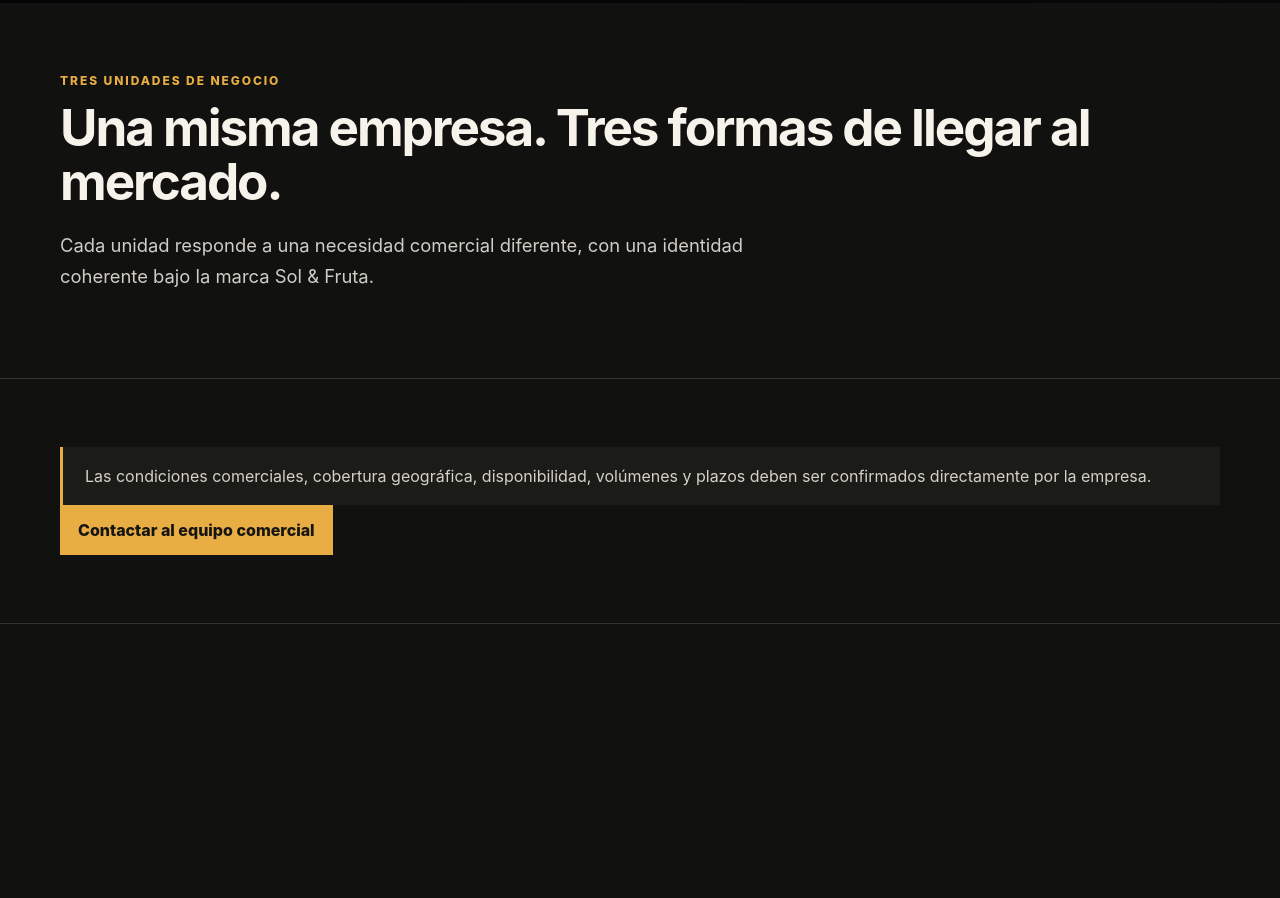
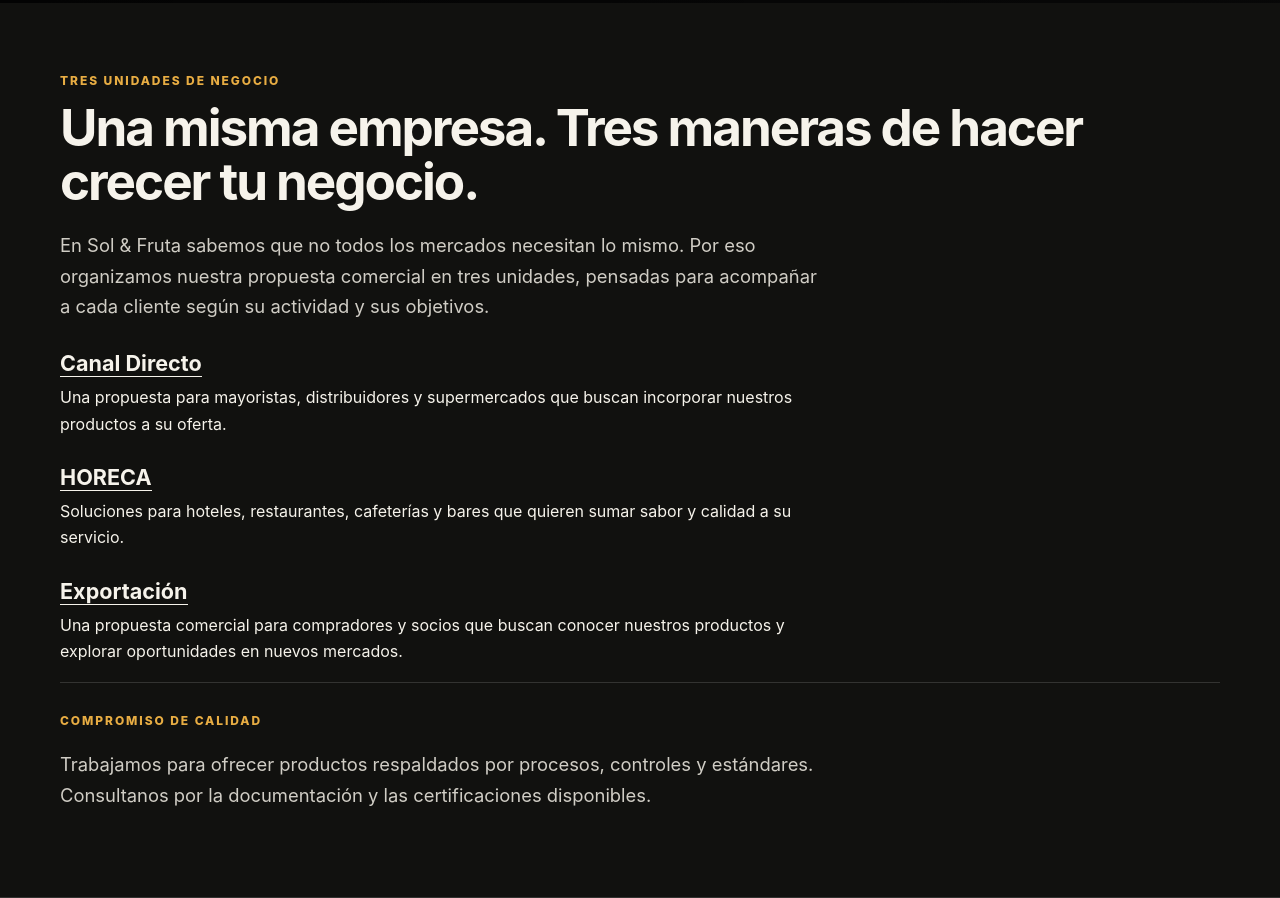
Before and after one commit to leandrocuellarok-netizen/sol-fruta, a plain HTML site: page unidades-comerciales/index.html in a window 1280 px wide. Shown: the part 1142-2040 px from the top of the page. Before the commit the page ends 1766 px from the top, so only its background shows below. Drawn offline with Linux system fonts and the light colour scheme; grey boxes are pictures that could not be loaded.

Commit message:
Actualizar unidades comerciales y enlaces directos a WhatsApp

```diff
--- a/unidades-comerciales/index.html
+++ b/unidades-comerciales/index.html
@@ -11,5 +11,21 @@
 <div class="wrap"><div class="eyebrow">Sol &amp; Fruta · Unidades comerciales</div><h2>Una propuesta para cada mercado.</h2><p>Una misma empresa, tres unidades comerciales para llegar a cada cliente.</p></div>
 </section>
 <main>
-<section><div class="wrap"><div class="eyebrow">Tres unidades de negocio</div><h2>Una misma empresa. Tres formas de llegar al mercado.</h2><p class="lead">Cada unidad responde a una necesidad comercial diferente, con una identidad coherente bajo la marca Sol &amp; Fruta.</p></div></section>
+<style>
+.business-units{display:grid;gap:28px;margin-top:30px}
+.business-unit{max-width:850px}
+.business-unit h3{margin:0 0 8px;font-size:1.35rem}
+.business-unit h3 a{color:inherit;text-decoration:none;border-bottom:1px solid currentColor;transition:opacity .2s}
+.business-unit h3 a:hover{opacity:.7}
+.business-unit p{margin:0;max-width:780px}
+.quality-block{margin-top:18px;padding-top:28px;border-top:1px solid rgba(128,128,128,.3)}
+</style>
+<section><div class="wrap"><div class="eyebrow">Tres unidades de negocio</div><h2>Una misma empresa. Tres maneras de hacer crecer tu negocio.</h2><p class="lead">En Sol &amp; Fruta sabemos que no todos los mercados necesitan lo mismo. Por eso organizamos nuestra propuesta comercial en tres unidades, pensadas para acompañar a cada cliente según su actividad y sus objetivos.</p>
+<div class="business-units">
+<article class="business-unit"><h3><a href="https://wa.me/5491154022099?text=Hola%2C%20te%20consulto%20por%20Canal%20Directo" target="_blank" rel="noopener">Canal Directo</a></h3><p>Una propuesta para mayoristas, distribuidores y supermercados que buscan incorporar nuestros productos a su oferta.</p></article>
+<article class="business-unit"><h3><a href="https://wa.me/5491154022099?text=Hola%2C%20te%20consulto%20por%20HORECA" target="_blank" rel="noopener">HORECA</a></h3><p>Soluciones para hoteles, restaurantes, cafeterías y bares que quieren sumar sabor y calidad a su servicio.</p></article>
+<article class="business-unit"><h3><a href="https://wa.me/5491154022099?text=Hola%2C%20te%20consulto%20por%20Exportaci%C3%B3n" target="_blank" rel="noopener">Exportación</a></h3><p>Una propuesta comercial para compradores y socios que buscan conocer nuestros productos y explorar oportunidades en nuevos mercados.</p></article>
+</div>
+<div class="quality-block"><div class="eyebrow">Compromiso de calidad</div><p class="lead">Trabajamos para ofrecer productos respaldados por procesos, controles y estándares. Consultanos por la documentación y las certificaciones disponibles.</p></div>
+</div></section>
 <section><div class="wrap"><div class="note">Las condiciones comerciales, cobertura geográfica, disponibilidad, volúmenes y plazos deben ser confirmados directamente por la empresa.</div><a class="btn" href="/sol-fruta/contacto/">Contactar al equipo comercial</a></div></section></main><script>const b=document.getElementById('menu'),n=document.getElementById('links');b.addEventListener('click',()=>{let o=n.classList.toggle('open');b.setAttribute('aria-expanded',String(o))});n.querySelectorAll('a').forEach(a=>a.addEventListener('click',()=>{n.classList.remove('open');b.setAttribute('aria-expanded','false')}));</script></body></html>
```
